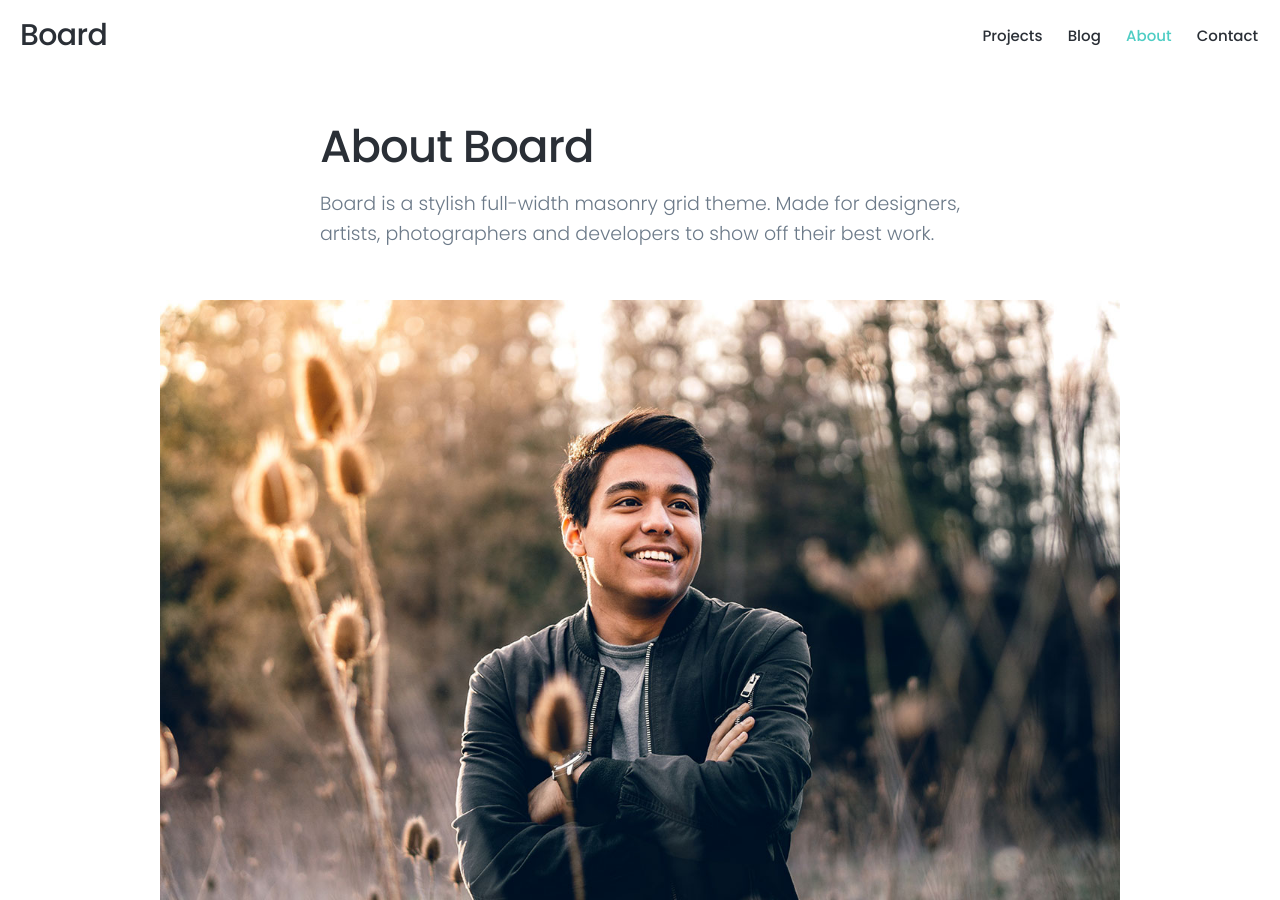
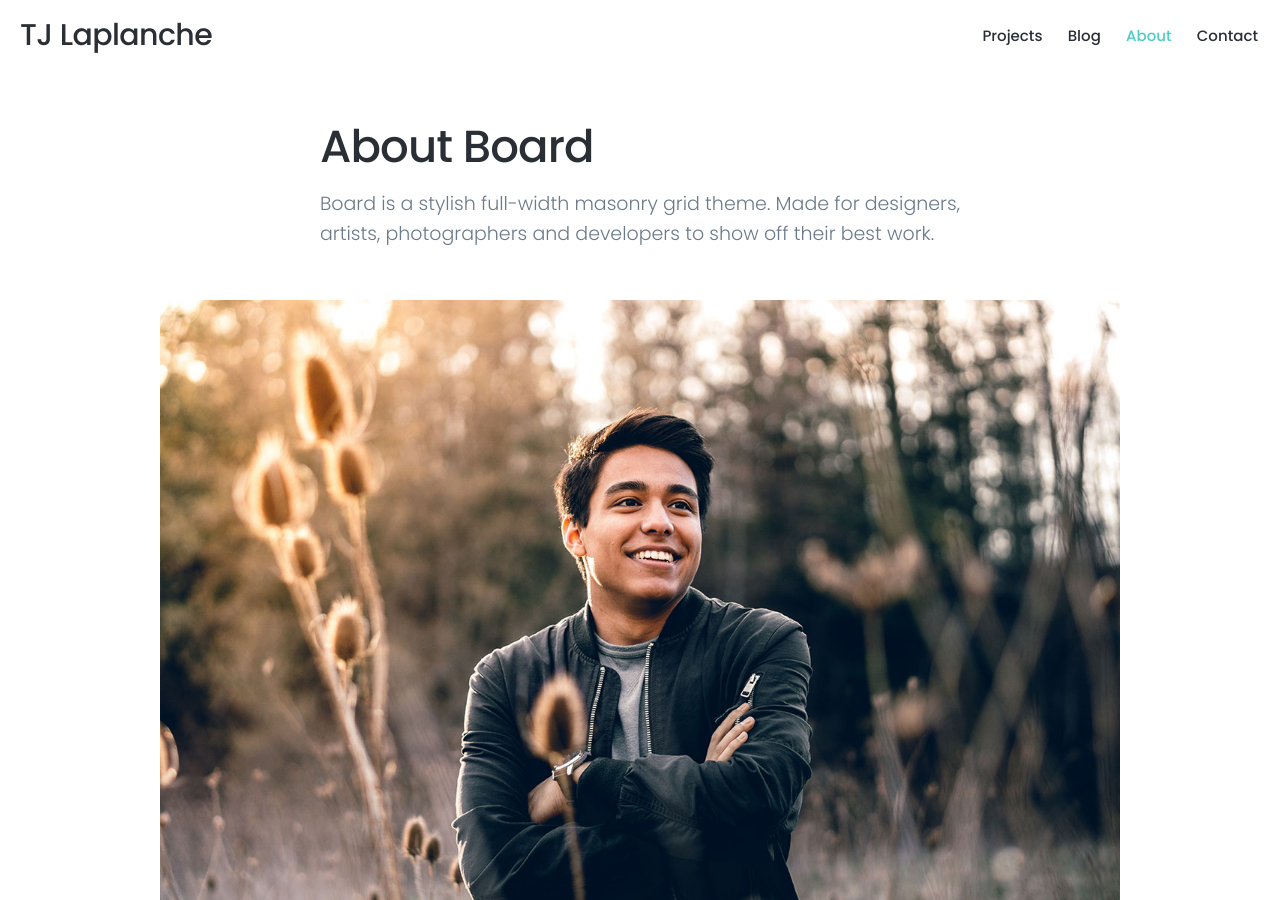
Before and after one commit to assalade/TJL-Portfolio-site, a Jekyll site: the page built from _pages/about.md, in a window 1280 px wide and 900 px high. Built offline with Jekyll 4.4.1, drawn with Linux system fonts in a browser that asks for light colours; nearby versions of some CDN libraries; some of the changed text lies outside the part shown.

Commit message:
Update settings.yml

```diff
--- a/_data/settings.yml
+++ b/_data/settings.yml
@@ -1,5 +1,5 @@
 basic_settings:
-  site_title: Board
+  site_title: TJ Laplanche
   favicon_image: /images/favicon.png
 
 header_settings:
```
